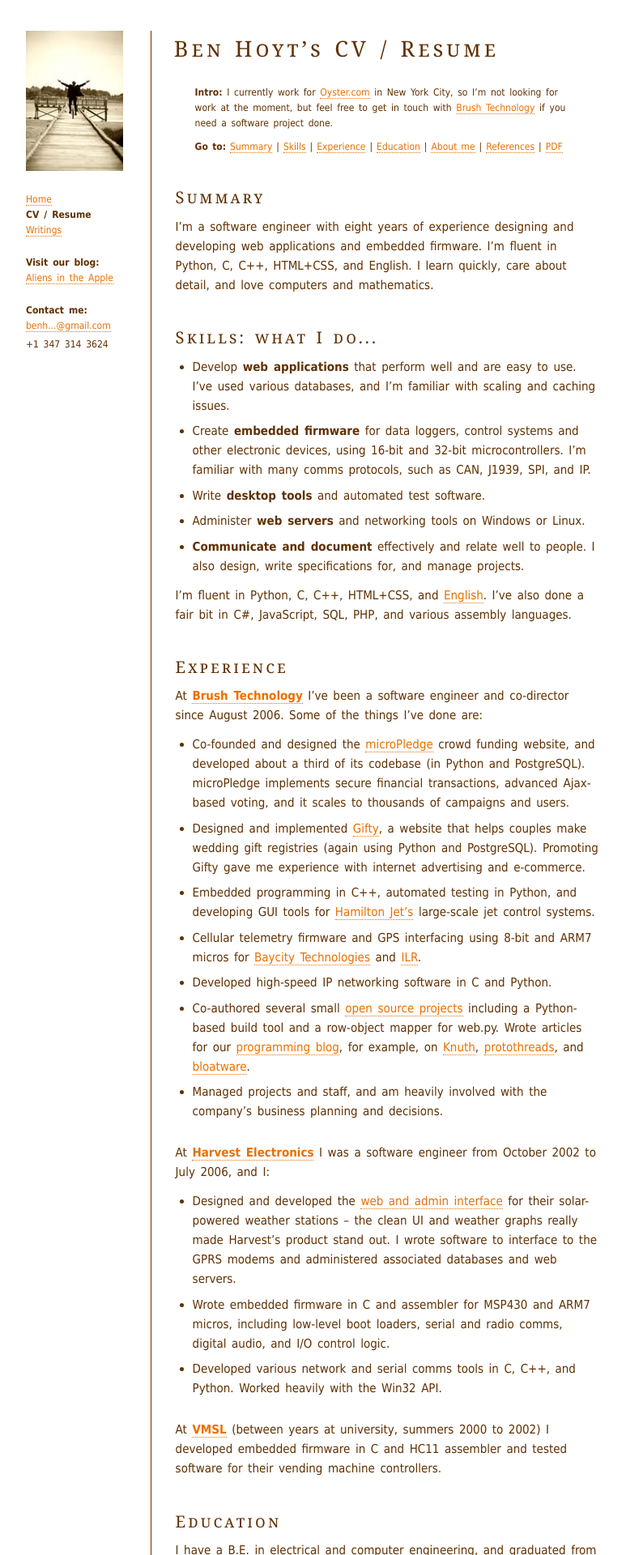
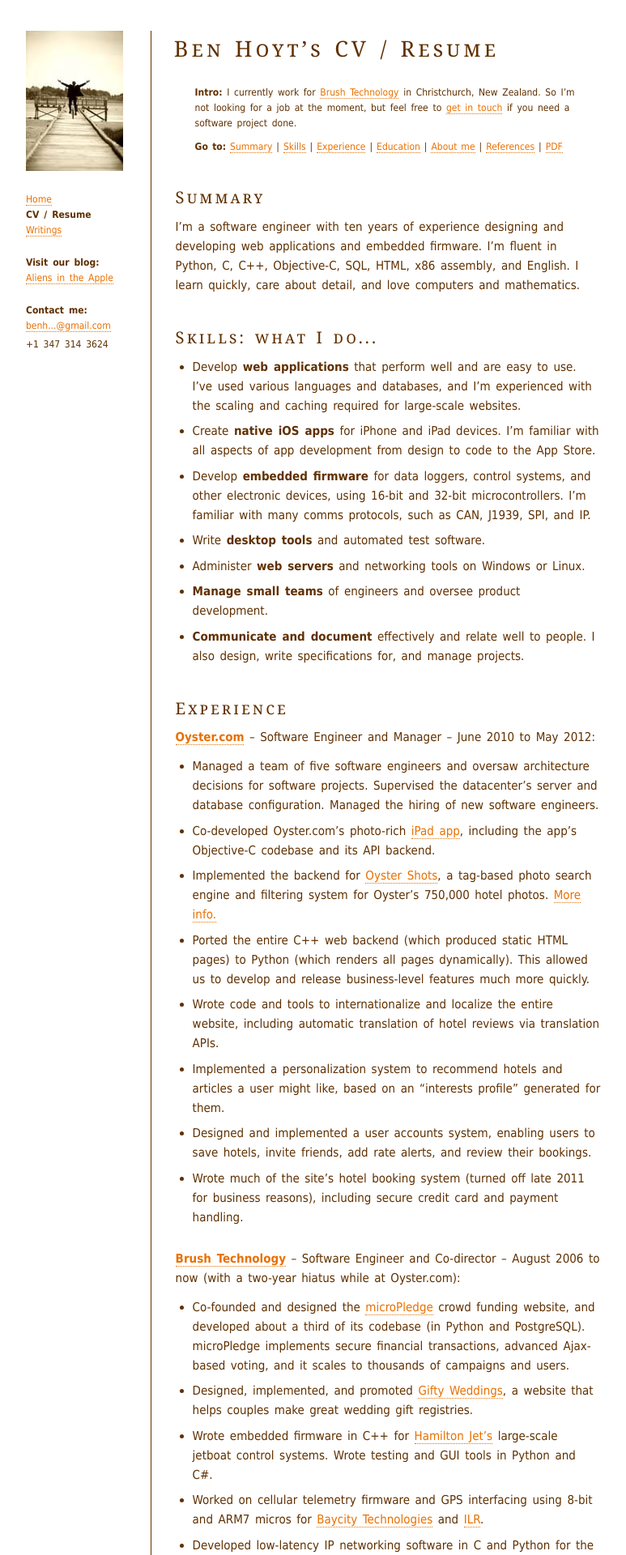
Before and after one commit to benhoyt/benhoyt.github.com, a Jekyll site: the page built from cv.html, in a window 1280 px wide. Shown: the top 1920 px of the page at 81% size, without its empty margins (248-1021 px from the left). Built offline with Jekyll 4.4.1, drawn with Linux system fonts in a browser that asks for light colours; some of the changed text lies outside the part shown.

Commit message:
Updated CV and home page. Made paragraphs single lines to simplify wrapping.

```diff
--- a/cv.html
+++ b/cv.html
@@ -7,9 +7,9 @@
 <h1><a href="/cv/">{{ page.title }}</a></h1>
 
 <blockquote>
-<p><b>Intro:</b> I currently work for <a href='http://www.oyster.com/'>Oyster.com</a> in New York City,
-so I&rsquo;m not looking for work at the moment, but feel free to get in touch with
-<a href='http://brush.co.nz/'>Brush Technology</a> if you need a software project done.</p>
+<p><b>Intro:</b> I currently work for <a href='http://brush.co.nz/'>Brush Technology</a> in Christchurch, New Zealand.
+So I&rsquo;m not looking for a job at the moment, but feel free to
+<a href='http://brush.co.nz/contact'>get in touch</a> if you need a software project done.</p>
 <?php if ($_REQUEST['print'] != '1') { ?>
 <p style='word-spacing: 0.13em;'><b>Go to:</b>
  <a href='#summary'>Summary</a> |
@@ -25,117 +25,75 @@
 
 <h2 id='summary'>Summary</h2>
 
-<p>I&rsquo;m a software engineer with eight years of experience designing and
-developing web applications and embedded firmware. I&rsquo;m fluent in Python,
-C, C++, HTML+CSS, and English. I learn quickly, care about detail, and love
-computers and mathematics.</p>
+<p>I&rsquo;m a software engineer with ten years of experience designing and developing web applications and embedded firmware. I&rsquo;m fluent in Python, C, C++, Objective-C, SQL, HTML, x86 assembly, and English. I learn quickly, care about detail, and love computers and mathematics.</p>
 
 <h2 id='skills'>Skills: what I do...</h2>
 
 <ul>
- <li>Develop <b>web applications</b> that perform well and are easy to use.
-  I&rsquo;ve used various databases, and I&rsquo;m familiar with scaling and
-  caching issues.</li>
- <li>Create <b>embedded firmware</b> for data loggers, control systems and
-  other electronic devices, using 16-bit and 32-bit microcontrollers. I&rsquo;m
-  familiar with many comms protocols, such as CAN, J1939, SPI, and IP.</li>
+ <li>Develop <b>web applications</b> that perform well and are easy to use. I&rsquo;ve used various languages and databases, and I&rsquo;m experienced with the scaling and caching required for large-scale websites.</li>
+ <li>Create <b>native iOS apps</b> for iPhone and iPad devices. I&rsquo;m familiar with all aspects of app development from design to code to the App Store.</li>
+ <li>Develop <b>embedded firmware</b> for data loggers, control systems, and other electronic devices, using 16-bit and 32-bit microcontrollers. I&rsquo;m familiar with many comms protocols, such as CAN, J1939, SPI, and IP.</li>
  <li>Write <b>desktop tools</b> and automated test software.</li>
- <li>Administer <b>web servers</b> and networking tools on Windows or
-  Linux.</li>
- <li><b>Communicate and document</b> effectively and relate well to people. I
-  also design, write specifications for, and manage projects.
+ <li>Administer <b>web servers</b> and networking tools on Windows or Linux.</li>
+ <li><b>Manage small teams</b> of engineers and oversee product development.</li>
+ <li><b>Communicate and document</b> effectively and relate well to people. I also design, write specifications for, and manage projects.
 </ul>
-
-<p>I&rsquo;m fluent in Python, C, C++, HTML+CSS, and <a href="/writings/">English</a>. I&rsquo;ve also
-done a fair bit in C#, JavaScript, SQL, PHP, and various assembly
-languages.</p>
 
 <h2 id='experience'>Experience</h2>
 
-<p>At <a href='http://brush.co.nz/'><b>Brush Technology</b></a> I&rsquo;ve been
-a software engineer and co-director since August 2006. Some of the things
-I&rsquo;ve done are:</p>
+<p><a href='http://www.oyster.com/'><b>Oyster.com</b></a> &ndash;
+Software Engineer and Manager &ndash; June 2010 to May 2012:</p>
 
 <ul>
- <li>Co-founded and designed the <a href='http://micropledge.com/'>microPledge</a>
-  crowd funding website, and developed about a third of its codebase (in
-  Python and PostgreSQL). microPledge implements secure financial transactions,
-  advanced Ajax-based voting, and it scales to thousands of campaigns and
-  users.</li>
- <li>Designed and implemented <a href='http://giftyweddings.com/'>Gifty</a>, a
-  website that helps couples make wedding gift registries (again using Python
-  and PostgreSQL). Promoting Gifty gave me experience with internet advertising
-  and e-commerce.</li>
- <li>Embedded programming in C++, automated testing in Python, and developing
-  GUI tools for <a href='http://www.hamjet.co.nz/'>Hamilton Jet&rsquo;s</a>
-  large-scale jet control systems.</li>
- <li>Cellular telemetry firmware and GPS interfacing using 8-bit and ARM7
-  micros for
-  <a href='http://www.baycity-technologies.com/'>Baycity Technologies</a>
-  and <a href='http://www.ilr.co.nz/'>ILR</a>.</li>
-<?php if (0) { /* wait for permission */ ?>
- <li>Developed high-speed IP networking software in C and Python.</li>
-<?php } ?>
- <li>Co-authored several small <a href='/#projects'>open source projects</a>
-  including a Python-based build tool and a row-object mapper for web.py.
-  Wrote articles for our <a href='http://blog.brush.co.nz/'>programming
-  blog</a>, for example, on <a href="http://blog.brush.co.nz/2009/04/knuth/">Knuth</a>,
-  <a href="http://blog.brush.co.nz/2008/07/protothreads/">protothreads</a>, and
-  <a href="http://blog.brush.co.nz/2008/06/snappy-software/">bloatware</a>.</li>
- <li>Managed projects and staff, and am heavily involved with the
-  company&rsquo;s business planning and decisions.</li>
+ <li>Managed a team of five software engineers and oversaw architecture decisions for software projects. Supervised the datacenter&rsquo;s server and database configuration. Managed the hiring of new software engineers.</li>
+ <li>Co-developed Oyster.com&rsquo;s photo-rich <a href='http://itunes.apple.com/us/app/oyster.com-hotel-reviews-photos/id499564162'>iPad app</a>, including the app&rsquo;s Objective-C codebase and its API backend.</li>
+ <li>Implemented the backend for <a href='http://www.oyster.com/shots/'>Oyster Shots</a>, a tag-based photo search engine and filtering system for Oyster&rsquo;s 750,000 hotel photos. <a href='http://tech.oyster.com/how-our-photo-search-engine-really-works/'>More info.</a></li>
+ <li>Ported the entire C++ web backend (which produced static HTML pages) to Python (which renders all pages dynamically). This allowed us to develop and release business-level features much more quickly.</li>
+ <li>Wrote code and tools to internationalize and localize the entire website, including automatic translation of hotel reviews via translation APIs.</li>
+ <li>Implemented a personalization system to recommend hotels and articles a user might like, based on an  &ldquo;interests profile&rdquo; generated for them.</li>
+ <li>Designed and implemented a user accounts system, enabling users to save hotels, invite friends, add rate alerts, and review their bookings.</li>
+ <li>Wrote much of the site&rsquo;s hotel booking system (turned off late 2011 for business reasons), including secure credit card and payment handling.</li>
 </ul>
 
-<p class='gap'>At <a href='http://www.harvest.com/'><b>Harvest
-Electronics</b></a> I was a software engineer from October 2002 to July 2006,
-and I:</p>
+<p class='gap'><a href='http://brush.co.nz/'><b>Brush Technology</b></a> &ndash;
+Software Engineer and Co-director &ndash; August 2006 to now (with a two-year
+hiatus while at Oyster.com):</p>
 
 <ul>
- <li>Designed and developed the <a href="http://www.harvestnz.com/">web and
-  admin interface</a> for their solar-powered weather stations &ndash; the
-  clean UI and weather graphs really made Harvest&rsquo;s product stand out. I
-  wrote software to interface to the GPRS modems and administered associated
-  databases and web servers.</li>
- <li>Wrote embedded firmware in C and assembler for MSP430 and ARM7 micros,
-  including low-level boot loaders, serial and radio comms, digital audio, and
-  I/O control logic.</li>
- <li>Developed various network and serial comms tools in C, C++, and Python.
-  Worked heavily with the Win32 API.</li>
+ <li>Co-founded and designed the <a href='http://micropledge.com/'>microPledge</a> crowd funding website, and developed about a third of its codebase (in Python and PostgreSQL). microPledge implements secure financial transactions, advanced Ajax-based voting, and it scales to thousands of campaigns and users.</li>
+ <li>Designed, implemented, and promoted <a href='http://giftyweddings.com/'>Gifty Weddings</a>, a website that helps couples make great wedding gift registries.</li>
+ <li>Wrote embedded firmware in C++ for <a href='http://www.hamjet.co.nz/'>Hamilton Jet&rsquo;s</a> large-scale jetboat control systems. Wrote testing and GUI tools in Python and C#.</li>
+ <li>Worked on cellular telemetry firmware and GPS interfacing using 8-bit and ARM7 micros for <a href='http://www.baycity-technologies.com/'>Baycity Technologies</a> and <a href='http://www.ilr.co.nz/'>ILR</a>.</li>
+ <li>Developed low-latency IP networking software in C and Python for the high-frequency trading industry.</li>
+ <li>Co-authored several small <a href='/#projects'>open source projects</a> including a Python-based build tool and a row-object mapper for web.py. Wrote articles for our <a href='http://blog.brush.co.nz/'>programming blog</a>, for example, on <a href="http://blog.brush.co.nz/2009/04/knuth/">Knuth</a>, <a href="http://blog.brush.co.nz/2008/07/protothreads/">protothreads</a>, and <a href="http://blog.brush.co.nz/2008/06/snappy-software/">bloatware</a>.</li>
+ <li>Managed projects and staff. As a cofounder, I&rsquo;m also heavily involved with the company&rsquo;s business planning and decisions.</li>
 </ul>
 
-<p class='gap'>At <a href="http://www.vmsl.co.nz/"><b>VMSL</b></a> (between
-years at university, summers 2000 to 2002) I developed embedded firmware in C and
-HC11 assembler and tested software for their vending machine controllers.</p>
+<p class='gap'><a href='http://www.harvest.com/'><b>Harvest Electronics</b></a> &ndash;
+Software Engineer &ndash; October 2002 to July 2006:</p>
+
+<ul>
+ <li>Designed and developed the <a href="http://www.harvestnz.com/">web and admin interface</a> for their solar-powered weather stations &ndash; the clean UI and weather graphs really made Harvest&rsquo;s product stand out. Wrote software to interface to the GPRS modems and administered associated databases and web servers.</li>
+ <li>Wrote embedded firmware in C and assembler for MSP430 and ARM7 micros, including low-level boot loaders, serial and radio comms, digital audio, and I/O control logic.</li>
+ <li>Developed various network and serial comms tools in C, C++, and Python. Worked heavily with the Win32 API.</li>
+</ul>
 
 <h2 id='education'>Education</h2>
 
-<p>I have a B.E. in electrical and computer engineering, and graduated from the
-<a href='http://www.canterbury.ac.nz/'>University of Canterbury</a> in 2002
-with first class honors, <a href='http://www.canterbury.ac.nz/courses/glossary.shtml#g' title='Scale: A+ is 9, D is 0'>GPA</a>&nbsp;7.9/9.
-For my final-year project I designed a small stack-based CPU in VHDL.</p>
+<p>I have a B.E. in electrical and computer engineering, and graduated from the <a href='http://www.canterbury.ac.nz/'>University of Canterbury</a> in 2002 with first class honors, <a href='http://www.canterbury.ac.nz/courses/glossary.shtml#g' title='Scale: A+ is 9, D is 0'>GPA</a>&nbsp;7.9/9. For my final-year project I designed a small stack-based CPU in VHDL.</p>
 
 <h2 id='aboutme'>About me</h2>
 
-<p>My dad taught me how to program by teaching me the Tao of
-<a href='http://en.wikipedia.org/wiki/Forth_(programming_language)'>Forth</a>.
-Two of my first projects were writing a Forth compiler in x86 assembly, and
-then writing a small 32-bit OS in my Forth. I love things small, fast, and
-light&nbsp;&ndash; and that&rsquo;s paid off, especially in my embedded
-work.</p>
+<p>My dad taught me how to program by teaching me the Tao of <a href='http://en.wikipedia.org/wiki/Forth_(programming_language)'>Forth</a>. Two of my first projects were writing a Forth compiler in x86 assembly, and then writing a small 32-bit OS in my Forth. I love things small, fast, and light&nbsp;&ndash; and that&rsquo;s paid off, especially in my embedded work.</p>
 
-<p>Other than that, I edited and designed a
-<a href='http://prismmagazine.co.nz/'>small-scale magazine</a>. I&rsquo;m into
-unicycling, typography, and piano. I aim to keep the commandments, but you may
-find me breaking the conventions.</p>
+<p>Other than that, I enjoy reading and <a href="/writings/">writing</a>, and I edited and designed a <a href='http://prismmagazine.co.nz/'>small-scale magazine</a>. I&rsquo;m into unicycling, typography, and piano. I love my wife and family. I aim to keep the commandments, but you may find me breaking the conventions.</p>
 
 <h2 id='references'>References</h2>
 
+<p>Below are a few people I&rsquo;ve had the pleasure of working with. Please let me know if you need more specific contact details.</p>
+
 <ul>
- <li>Michael Hope, software engineer who led the team at Hamilton Jet. Now
-  director of <a href="http://seabright.co.nz/" title='Click here for contact details'>Seabright
-  Technology</a>.</li>
- <li>Peter Munn, owner of <a href="http://harvest.com/contact.htm" title='Click here for contact details'>Harvest
-  Electronics</a>.</li>
- <li>Derek Cressy, mechanical engineer and long-time friend. His mobile number
-  is +64&nbsp;27&nbsp;482&nbsp;2155.</li>
+ <li>Mike Cirello, previously engineering manager at Oyster.com. Now co-director of <a href="http://www.silverliving.com/">Silver Living</a>.</li>
+ <li>Michael Hope, software engineer who led the software team at Hamilton Jet. Now director of <a href="http://seabright.co.nz/" title='Click here for contact details'>Seabright Technology</a>.</li>
+ <li>Peter Munn, owner of <a href="http://harvest.com/contact.htm" title='Click here for contact details'>Harvest Electronics</a>.</li>
 </ul>
--- a/styles/main.css
+++ b/styles/main.css
@@ -19,5 +19,5 @@
 ul { padding: 0; list-style-type: disc; }
 li { padding: 0; margin-left: 1.4em; margin-bottom: 0.5em; }
 blockquote { font-size: 80%; margin: 2em; }
-#sidebar p.hofstadter { margin-top: 156em; font-size: 87%; width: 11.8em; font-style: italic; font-family: Georgia, serif; }
+#sidebar p.hofstadter { margin-top: 197em; font-size: 87%; width: 11.8em; font-style: italic; font-family: Georgia, serif; }
 .sc { font-variant: small-caps; }
```
Also changed, not shown: index.html (+14 -33 lines).
